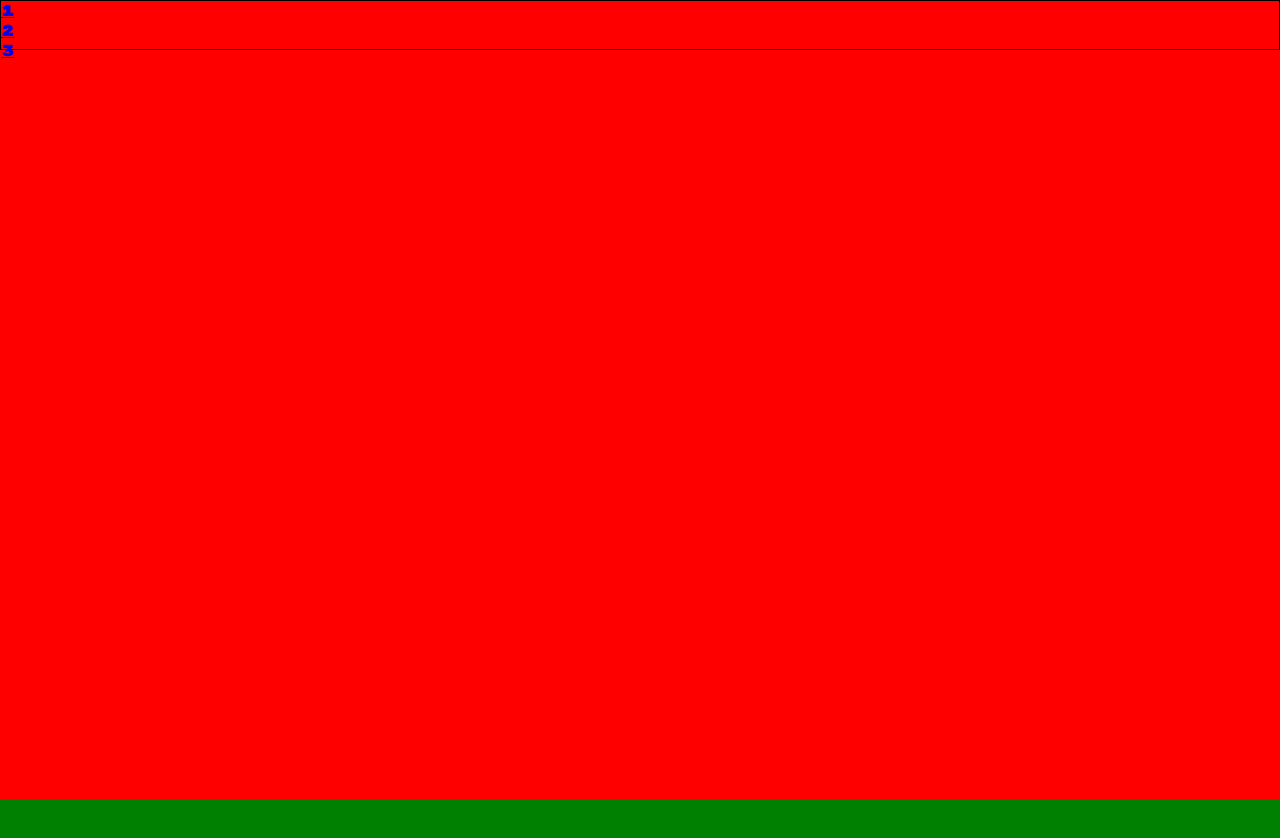
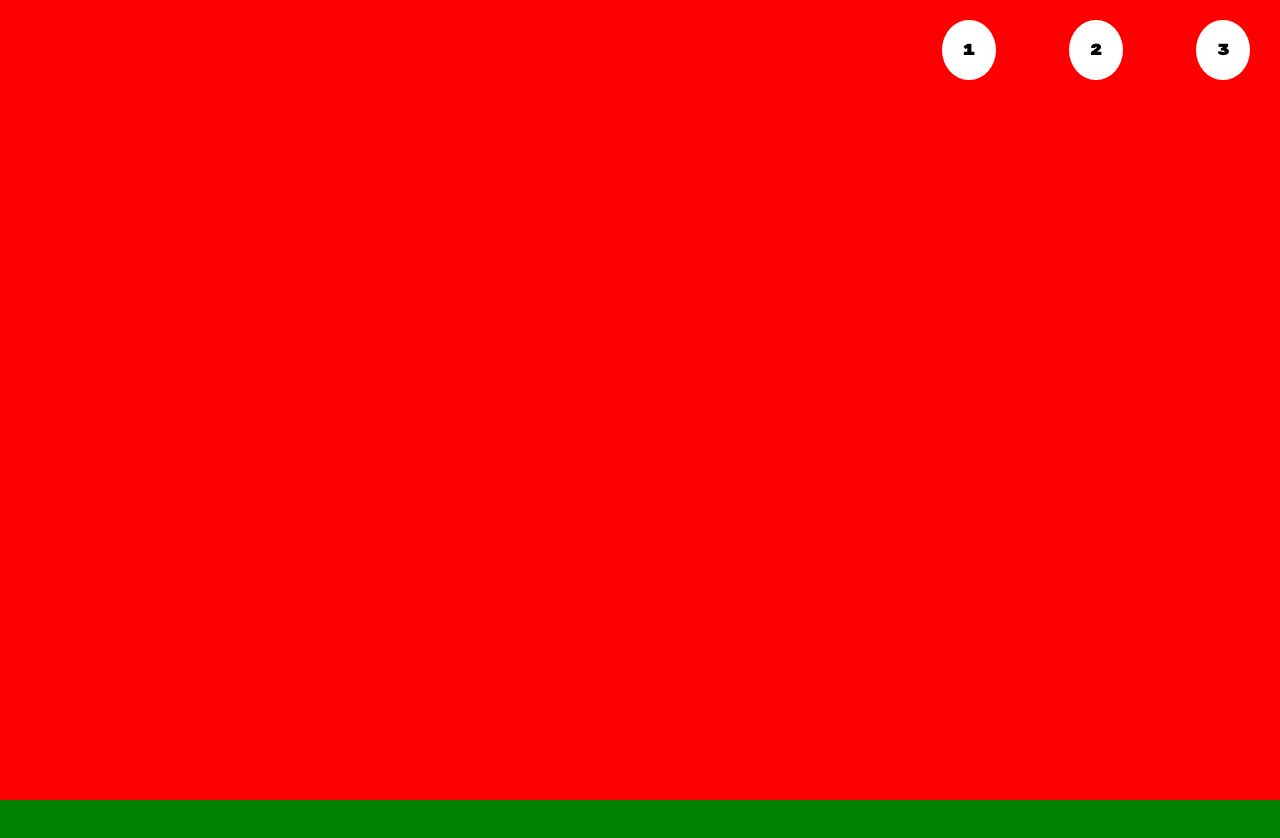
Before and after one commit to elefly13/htmlcss-shoes, a plain HTML site: page index.html in a window 1280 px wide. Shown: the top 838 px of the page. Drawn offline with Linux system fonts and the light colour scheme.

Commit message:
barra di navigazione - provvisoria

```diff
--- a/css/style.css
+++ b/css/style.css
@@ -16,14 +16,41 @@ body {
     margin: 0 auto;
     background-color: blueviolet;
 }
-
+/* barra navigazione */
 .button{
     position: fixed;
     width: 100%;
-    height: 50px;
-    border: 1px solid black;
+    height: 100px;
+    /* border: 1px solid black; */
     z-index: 2;
 }
+.contenitore-bottoni {
+    position: relative;
+}
+ul {
+    position: absolute;
+    right: 0;
+}
+nav li {
+
+    display: inline;
+    list-style: none;
+}
+nav li a {
+    /* display: inline-block;
+    width: 30px;
+    height: 30px; */
+    background-color: white;
+    margin: 0 30px;
+    padding: 20px;
+    border-radius: 50%;
+    line-height: 100px;
+    text-decoration: none;
+    color: black;
+
+
+}
+/* fine barra navigazione */
 div.shoes {
 
     width: 100vw;
```
